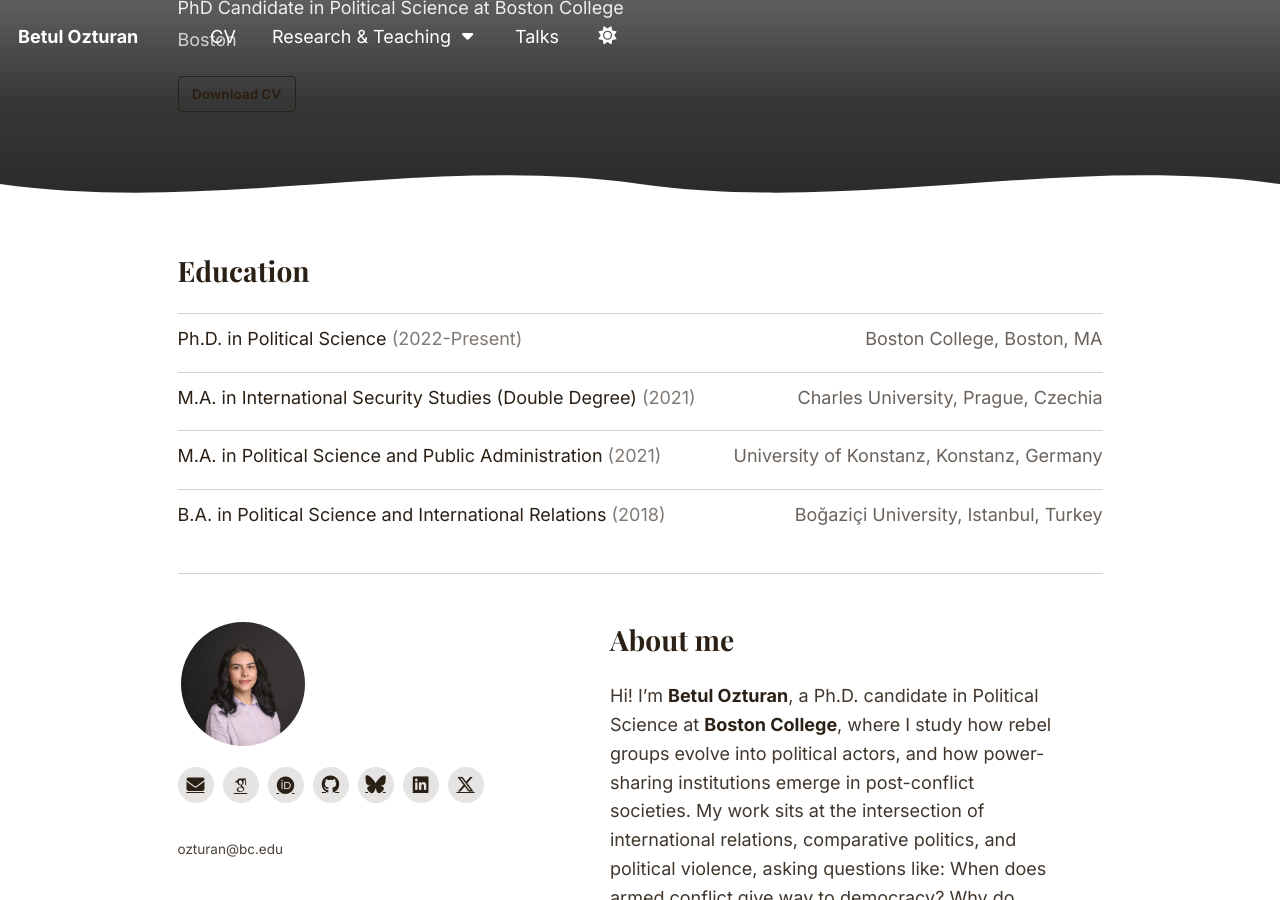
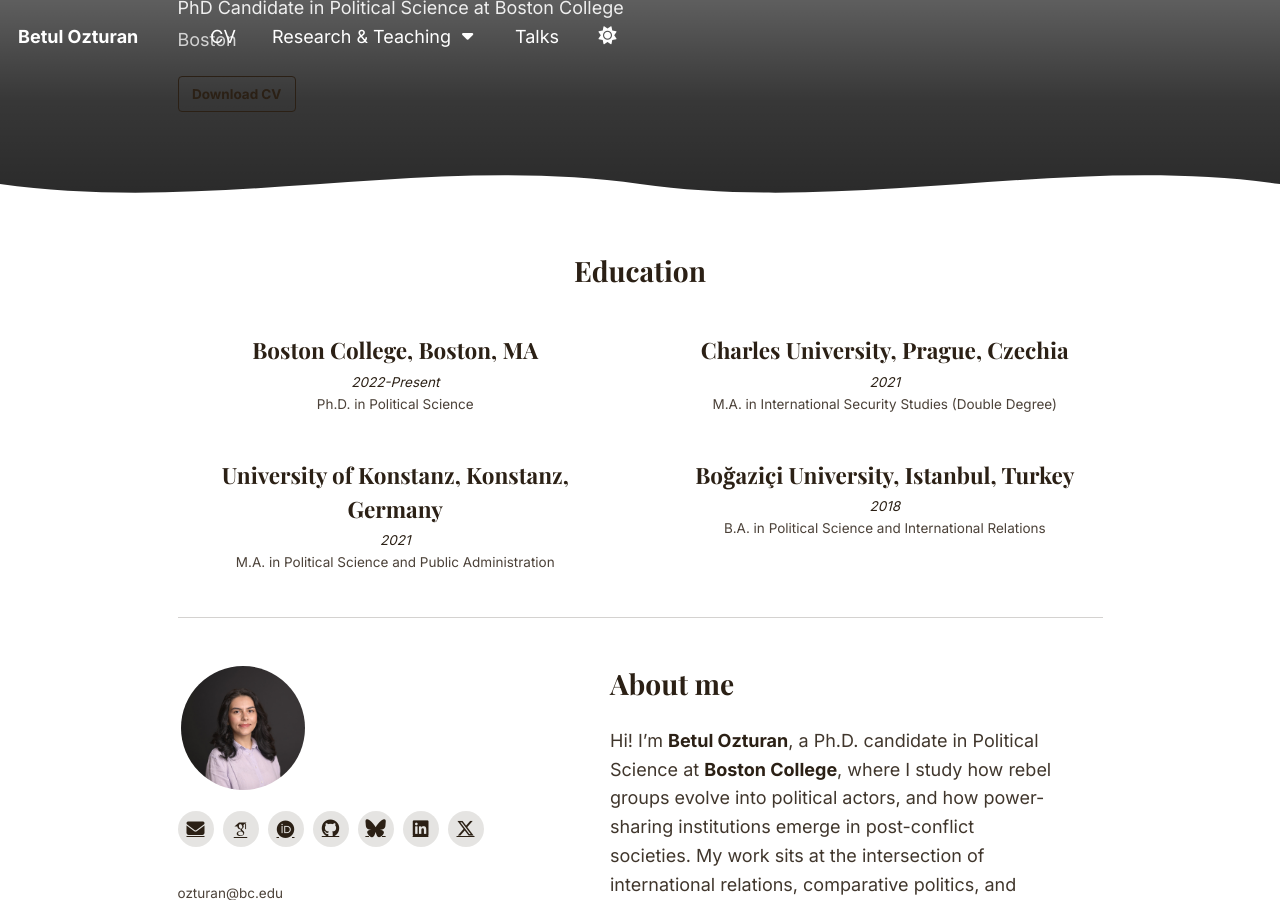
Before and after one commit to betulozturan/betulozturan.github.io, a Jekyll site: the page built from _pages/about.md, in a window 1280 px wide and 900 px high, scrolled down 371 px. Built offline with Jekyll 4.4.1, drawn with Linux system fonts in a browser that asks for light colours; some web fonts are replaced.

Commit message:
Redesign Education as a centered 2x2 card grid
Replace the left-degree/right-school row list with centered cards
(institution name, year, degree), matching the University Experiences
layout from the reference site, one card per degree in a 2-column
grid. Dropped the diamond accent above the heading per feedback.

Co-Authored-By: Claude Sonnet 5 <noreply@anthropic.com>

```diff
--- a/_includes/hero-profile.html
+++ b/_includes/hero-profile.html
@@ -28,12 +28,13 @@
   <div class="hero-profile__band">
     {% if page.education %}
       <div class="wrapper hero-profile__education-section">
-        <p class="hero-profile__section-title">Education</p>
+        <p class="hero-profile__section-title hero-profile__section-title--center">Education</p>
         <ul class="hero-profile__education">
           {% for entry in page.education %}
             <li>
-              <span class="hero-profile__education-degree">{{ entry.degree }}{% if entry.note %} <em>({{ entry.note }})</em>{% endif %}</span>
               <span class="hero-profile__education-school">{{ entry.school }}</span>
+              {% if entry.note %}<span class="hero-profile__education-note">{{ entry.note }}</span>{% endif %}
+              <span class="hero-profile__education-degree">{{ entry.degree }}</span>
             </li>
           {% endfor %}
         </ul>
--- a/_sass/custom.scss
+++ b/_sass/custom.scss
@@ -346,6 +346,11 @@ body.has-hero-banner {
     font-size: $type-size-5;
     margin: 1.5em 0 0.5em;
   }
+
+  &--center {
+    text-align: center;
+    margin: 0 0 1.5em;
+  }
 }
 
 .hero-profile__bio-text {
@@ -366,37 +371,43 @@ body.has-hero-banner {
 }
 
 .hero-profile__education {
+  display: grid;
+  grid-template-columns: 1fr;
+  gap: 2em 3em;
   margin: 0;
   padding: 0;
   list-style: none;
 
+  @include breakpoint($medium) {
+    grid-template-columns: 1fr 1fr;
+  }
+
   li {
-    display: flex;
-    flex-wrap: wrap;
-    justify-content: space-between;
-    gap: 0.5em;
-    padding: 0.6em 0;
-    border-top: 1px solid rgba($hero-ink, 0.2);
-
-    &:last-child {
-      padding-bottom: 0;
-    }
+    text-align: center;
   }
 }
 
 .hero-profile__education-degree {
+  display: block;
+  color: rgba($hero-ink, 0.85);
+  font-size: $type-size-6;
+}
+
+.hero-profile__education-note {
+  display: block;
   color: $hero-ink;
-  font-size: $type-size-5;
-
-  em {
-    color: rgba($hero-ink, 0.6);
-    font-style: normal;
-  }
+  font-size: $type-size-6;
+  font-style: italic;
+  margin: 0.15em 0;
 }
 
 .hero-profile__education-school {
-  color: rgba($hero-ink, 0.7);
-  font-size: $type-size-5;
+  display: block;
+  color: $hero-ink;
+  font-family: $font-heading;
+  font-weight: bold;
+  font-size: $type-size-4;
+  margin: 0 0 0.15em;
 }
 
 .hero-profile__wave {
```
